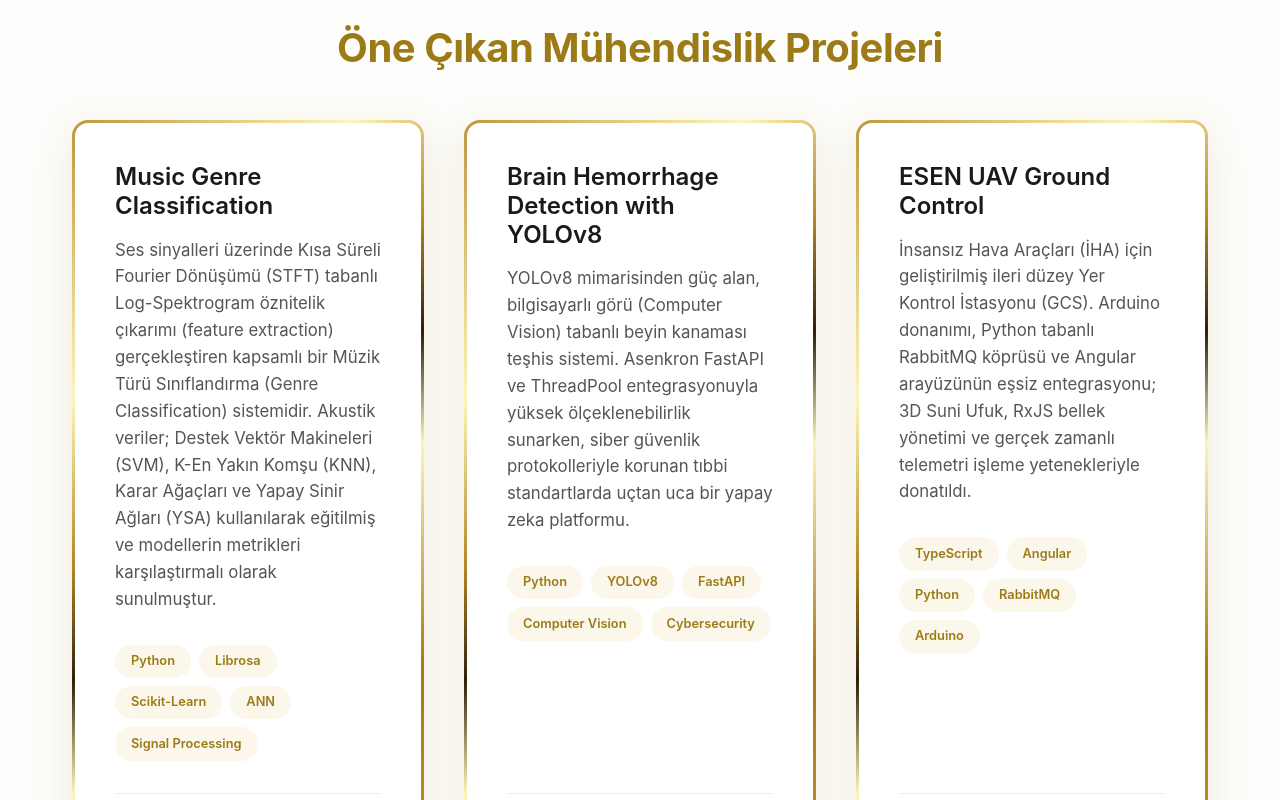
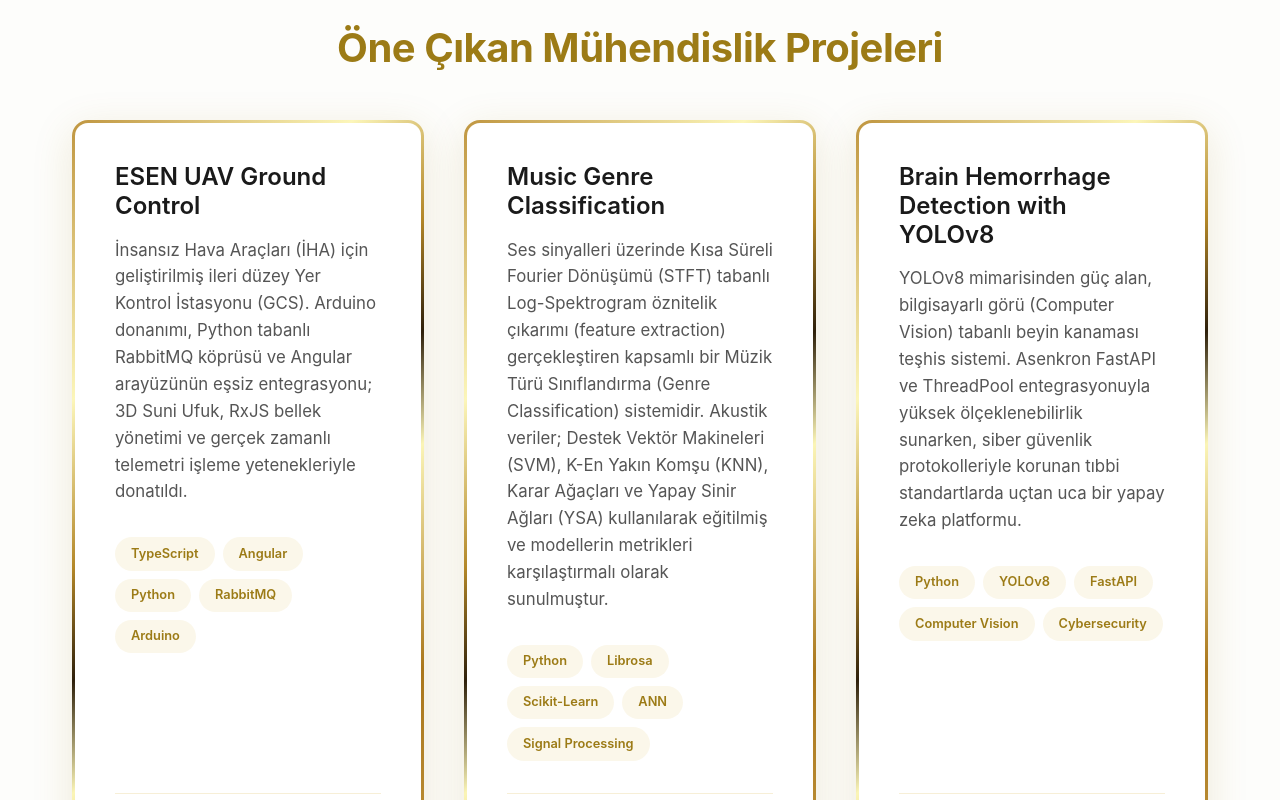
Before and after one commit to zeynepertas/Zeynep-Portfolio, a React (Vite) app: page / in a window 1280 px wide. Shown: the part 2940-3740 px from the top of the page. Built offline with nearby package versions, Linux system fonts and the light colour scheme.

Commit message:
feat: move ESEN project to top

```diff
--- a/src/data/projects.ts
+++ b/src/data/projects.ts
@@ -8,6 +8,14 @@
 }
 
 export const projects: Project[] = [
+  {
+    id: 'esen-uav',
+    title: 'ESEN UAV Ground Control',
+    descriptionTr: 'İnsansız Hava Araçları (İHA) için geliştirilmiş ileri düzey Yer Kontrol İstasyonu (GCS). Arduino donanımı, Python tabanlı RabbitMQ köprüsü ve Angular arayüzünün eşsiz entegrasyonu; 3D Suni Ufuk, RxJS bellek yönetimi ve gerçek zamanlı telemetri işleme yetenekleriyle donatıldı.',
+    descriptionEn: 'An advanced Ground Control Station (GCS) engineered for Unmanned Aerial Vehicles (UAVs). Features a seamless integration of Arduino hardware, a Python-based RabbitMQ bridge, and an Angular interface, equipped with a 3D Artificial Horizon, RxJS memory management, and real-time telemetry processing.',
+    techStack: ['TypeScript', 'Angular', 'Python', 'RabbitMQ', 'Arduino'],
+    githubUrl: 'https://github.com/zeynepertas/ESEN-UAV-Ground-Control-',
+  },
   {
     id: 'music-classification',
     title: 'Music Genre Classification',
@@ -23,14 +31,6 @@
     descriptionEn: 'A Computer Vision diagnostic system powered by the YOLOv8 architecture for detecting brain hemorrhages from CT images. It offers high scalability with asynchronous FastAPI and ThreadPool integration, functioning as an end-to-end medical-grade AI platform protected by advanced cybersecurity protocols.',
     techStack: ['Python', 'YOLOv8', 'FastAPI', 'Computer Vision', 'Cybersecurity'],
     githubUrl: 'https://github.com/zeynepertas/Brain-Hemorrhage-Detection-with-YOLOv8',
-  },
-  {
-    id: 'esen-uav',
-    title: 'ESEN UAV Ground Control',
-    descriptionTr: 'İnsansız Hava Araçları (İHA) için geliştirilmiş ileri düzey Yer Kontrol İstasyonu (GCS). Arduino donanımı, Python tabanlı RabbitMQ köprüsü ve Angular arayüzünün eşsiz entegrasyonu; 3D Suni Ufuk, RxJS bellek yönetimi ve gerçek zamanlı telemetri işleme yetenekleriyle donatıldı.',
-    descriptionEn: 'An advanced Ground Control Station (GCS) engineered for Unmanned Aerial Vehicles (UAVs). Features a seamless integration of Arduino hardware, a Python-based RabbitMQ bridge, and an Angular interface, equipped with a 3D Artificial Horizon, RxJS memory management, and real-time telemetry processing.',
-    techStack: ['TypeScript', 'Angular', 'Python', 'RabbitMQ', 'Arduino'],
-    githubUrl: 'https://github.com/zeynepertas/ESEN-UAV-Ground-Control-',
   },
   {
     id: 'medai-cardio',
```
